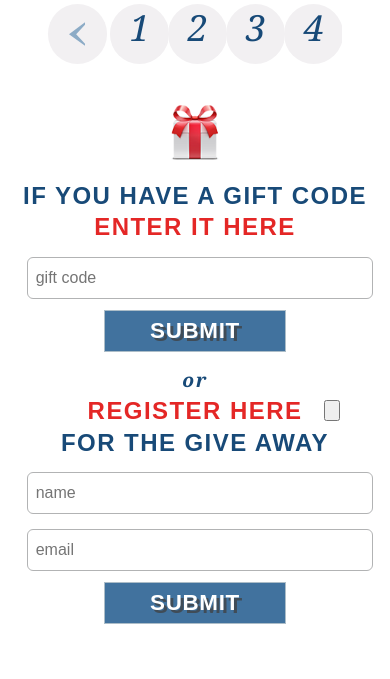
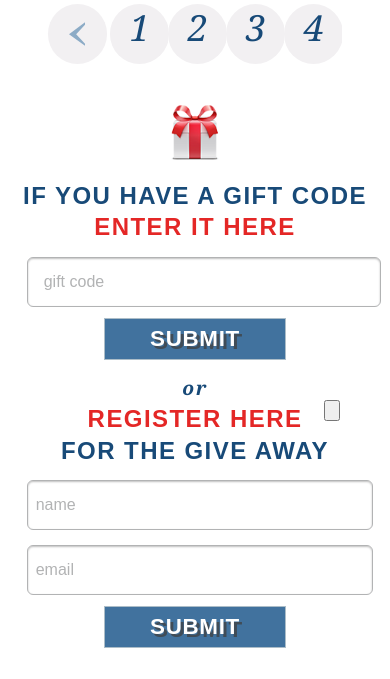
Before and after one commit to Click3X/000279_holidaycard-2014, a CodeIgniter app: page /index.php/home/index/1 in a window 390 px wide. Shown: the part 373-1052 px from the top of the page. Before the commit the page ends 997 px from the top, so only its background shows below. Run offline with CodeIgniter, Linux system fonts and the light colour scheme; style sheets or scripts are compiled from the project's sources; some libraries are stand-ins or nearby versions.

Commit message:
More tweaks and mobile fixes

```diff
--- a/styles/scss/charles/_header.scss
+++ b/styles/scss/charles/_header.scss
@@ -68,9 +68,7 @@ body { padding-top:0; }
         cursor:pointer;
     }
 
-    @media(min-width: 481px) {
-        width: 82px;
-    }
+    @media(min-width: 481px) { width: 82px; }
 }
 
 .btn-holder:after {
@@ -328,8 +326,15 @@ body { padding-top:0; }
 }
 
 .fb, .tw {
-    width: 87px;
-    height: 88px;
+    margin: 14px;
+    width: 67px;
+    height: 68px;
+
+    @media(min-width: 481px) {
+        margin:0;
+        width: 87px;
+        height: 88px;
+    }
 }
 
 .fb { background-image:url('../../images/ui/fb.png'); }
--- a/styles/scss/charles/_new-forms.scss
+++ b/styles/scss/charles/_new-forms.scss
@@ -7,3 +7,39 @@
         margin:.5em auto;
     }
 }
+
+.gift-code-form {
+    text-align: center;
+    input[type="text"] {
+        text-align: center;
+        padding-left:1em;
+        color:$blue;
+        letter-spacing: 1em;
+        -webkit-text-security: disc;
+        text-security: disc;
+
+        max-width: 360px;
+        margin:0 auto;
+    }
+
+    ::-webkit-input-placeholder { letter-spacing: normal; text-align: left; }
+    :-moz-placeholder { /* Firefox 18- */ letter-spacing: normal; text-align: left;   }
+    ::-moz-placeholder {  /* Firefox 19+ */ letter-spacing: normal; text-align: left;   }
+    :-ms-input-placeholder {   letter-spacing: normal; text-align: left;   }
+}
+
+.give-away-form {
+    text-align: center;
+    input[type="text"] {
+        max-width: 360px;
+        margin:0 auto;
+        color: #000;
+    }
+
+}
+
+// STYLE PLACE HOLDER TEXT FOR INPUTS
+::-webkit-input-placeholder { color: #b2b3b4; }
+:-moz-placeholder { /* Firefox 18- */ color: #b2b3b4;   }
+::-moz-placeholder {  /* Firefox 19+ */ color: #b2b3b4;   }
+:-ms-input-placeholder {   color: #b2b3b4;   }
--- a/styles/scss/charles/_questions.scss
+++ b/styles/scss/charles/_questions.scss
@@ -117,6 +117,8 @@ ul.answer-list, ul.tshirt-slides {
         margin: .67em auto;
         font-size: 1.5em;
     }
+
+    @media(min-width: 640px) { font-size:1.75em; }
 }
 
 // ANSWER HOVER STATE
--- a/styles/scss/charles/_tshirt-form.scss
+++ b/styles/scss/charles/_tshirt-form.scss
@@ -154,14 +154,16 @@ input[type=radio] {
 		border:1px solid $submitgrey;
         padding-left:.5em;
         font-weight: normal;
+        font-size: 1em; line-height: 3em;
+        color: #b2b3b4;
 
-		// font-size: 1.5em; line-height: 1.5em;
-        font-size: 1em; line-height: 2.5em;
+        // -moz-box-shadow:    inset 0 1px 2px rgba(0,0,0,0.25);
+        // -webkit-box-shadow: inset 0 1px 2px rgba(0,0,0,0.25);
+        // box-shadow:         inset 0 1px 2px rgba(0,0,0,0.25);
 
-		@media(min-width: 481px) {
-			font-size: 1.5em;
-			// line-height: 2em;
-		}
+        @include prefix( box-shadow, inset 0 1px 2px rgba(0,0,0,0.25) );
+
+		@media(min-width: 481px) { font-size: 1.5em; }
 	}
 
 	.state-zip-holder {
@@ -189,6 +191,7 @@ input[type=radio] {
 		}
 
 		select.state {
+            color: #b2b3b4;
             background-color: transparent;
 			-webkit-appearance: none;  /*Removes default chrome and safari style*/
 			-moz-appearance: none; /* Removes Default Firefox style*/
@@ -199,9 +202,11 @@ input[type=radio] {
 			font-size: 1.5em;
 			line-height: 1.5em;
 
+            @include prefix( box-shadow, inset 0 1px 2px rgba(0,0,0,0.25) );
+
 			@media(min-width: 481px) {
-				font-size: 2em;
-				line-height: 2em;
+				font-size: 1.5em;
+				line-height: 3em;
 			}
 		}
 	}
--- a/styles/scss/main.scss
+++ b/styles/scss/main.scss
@@ -209,7 +209,6 @@ ul.tshirt-slides{
 
         a{
             padding-bottom:100%;
-
             @media(min-width: 680px) { padding-bottom:90%; }
         }
     }
```
